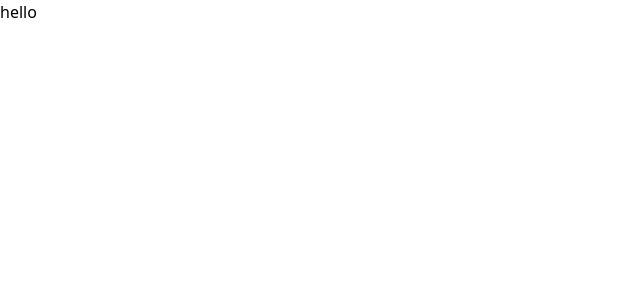
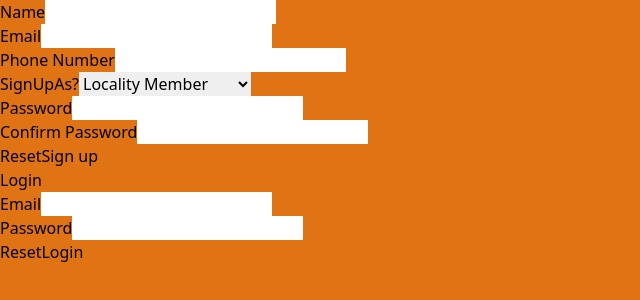
Before and after one commit to karangangwar341/GrievEase, a React (Vite) app in the folder grievease/: page / in a window 1280 px wide. Shown: the top 300 px of the page, without its empty margins (0-640 px from the left). Built offline with nearby package versions, Linux system fonts and the light colour scheme.

Commit message:
signIn/signUp

```diff
--- a/grievease/src/App.jsx
+++ b/grievease/src/App.jsx
@@ -1,10 +1,13 @@
 import './App.css'
+import Login from './components/locality/into/SignIn'
+import SignUp from './components/locality/into/SignUp'
 
 function App() {
 
   return (
     <>
-      <h1 className='text-red-300'>hello</h1>
+      <SignUp/>
+      <Login/>
     </>
   )
 }
--- /dev/null
+++ b/grievease/src/components/locality/into/SignIn.jsx
@@ -0,0 +1,54 @@
+import { useState } from "react";
+
+export default function Login() {
+  const [enteredValues, setEnteredValues] = useState({
+    email: "",
+    password: "",
+  });
+  function handleInputChange(identifier, value) {
+    setEnteredValues((prevValues) => ({
+      ...prevValues,
+      [identifier]: value,
+    }));
+  }
+  function handleSubmit(event) {
+    event.preventDefault();
+    console.log(enteredValues);
+  }
+  return (
+    <form onSubmit={handleSubmit}>
+      <h2>Login</h2>
+
+      <div className="control-row">
+        <div className="control no-margin">
+          <label htmlFor="email">Email</label>
+          <input
+            id="email"
+            type="email"
+            name="email"
+            onChange={(event) => handleInputChange("email", event.target.value)}
+            value={enteredValues.email}
+            required
+          />
+        </div>
+
+        <div className="control no-margin">
+          <label htmlFor="password">Password</label>
+          <input
+            id="password"
+            type="password"
+            name="password"
+            onChange={(event) => handleInputChange("password", event.target.value)}
+            value={enteredValues.password}
+            required
+          />
+        </div>
+      </div>
+
+      <p className="form-actions">
+        <button className="button button-flat" type="reset">Reset</button>
+        <button className="button">Login</button>
+      </p>
+    </form>
+  );
+}
--- /dev/null
+++ b/grievease/src/components/locality/into/SignUp.jsx
@@ -0,0 +1,79 @@
+import { useState } from "react";
+const SignUp = () => {
+  const [passwordAreNotEqual, setPasswordAreNotEqual] = useState();
+  function submitHandler(event) {
+    event.preventDefault();
+
+    const fd = new FormData(event.target);
+    // const enteredEmail=fd.get('email')
+    const acquisitionChannel = fd.getAll("acquisition");
+    const data = Object.fromEntries(fd.entries());
+
+    data.acquisition = acquisitionChannel;
+    if (data.password != data["confirm-password"]) {
+      setPasswordAreNotEqual(true);
+      return;
+    }
+    console.log(data);
+
+    event.target.reset();
+  }
+  return (
+    <form onSubmit={submitHandler}>
+      <div>
+        <label htmlFor="name">Name</label>
+        <input id="name" type="text" name="name" required />
+      </div>
+      <div className="control">
+        <label htmlFor="email">Email</label>
+        <input id="email" type="email" name="email" required />
+      </div>
+      <div>
+        <label htmlFor="phone-number">Phone Number</label>
+        <input id="phone" type="number" name="phoneNumber" required />
+      </div>
+      <div className="control">
+        <label htmlFor="category">SignUpAs?</label>
+        <select id="role" name="role" required>
+          <option value="Locality Member">Locality Member</option>
+          <option value="Government Official">Government Official</option>
+        </select>
+      </div>
+      <div className="control-row">
+        <div className="control">
+          <label htmlFor="password">Password</label>
+          <input
+            id="password"
+            type="password"
+            name="password"
+            required
+            minLength={8}
+          />
+        </div>
+
+        <div className="control">
+          <label htmlFor="confirm-password">Confirm Password</label>
+          <input
+            id="confirm-password"
+            type="password"
+            name="confirm-password"
+            required
+          />
+          <div className="control-error">
+            {passwordAreNotEqual && <p>Password Does Not Match</p>}
+          </div>
+        </div>
+      </div>
+      <p className="form-actions">
+        <button type="reset" className="button button-flat">
+          Reset
+        </button>
+        <button type="submit" className="button">
+          Sign up
+        </button>
+      </p>
+    </form>
+  );
+};
+
+export default SignUp;
--- a/grievease/src/index.css
+++ b/grievease/src/index.css
@@ -1,3 +1,7 @@
 @import "tailwindcss/base";
 @import "tailwindcss/components";
 @import "tailwindcss/utilities";
+
+body{
+  background-color: rgb(224, 116, 21);
+}
```
